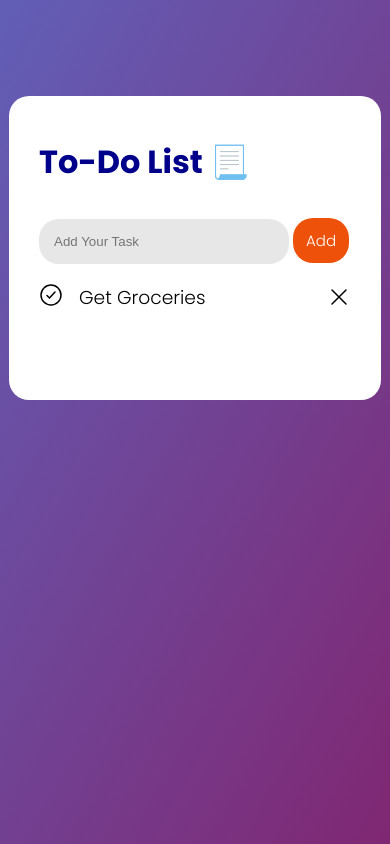
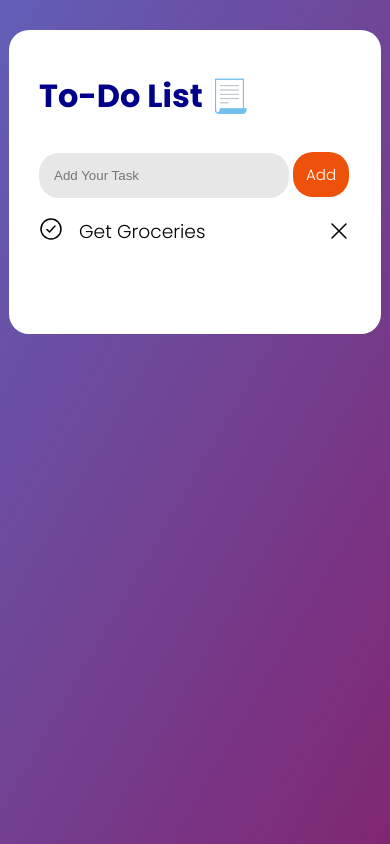
Before and after one commit to sshivamanand/todo-list, a plain HTML site: page index.html in a window 390 px wide. Drawn offline with nearby package versions, Linux system fonts and the light colour scheme.

Commit message:
Update style.css

```diff
--- a/style.css
+++ b/style.css
@@ -85,7 +85,7 @@ html {
 @media (max-width: 620px) {
   .list {
     position: fixed;
-    top: 1rem;
+    top: -50px;
     width: 80%;
     max-width: 540px;
     background: #fff;
```
